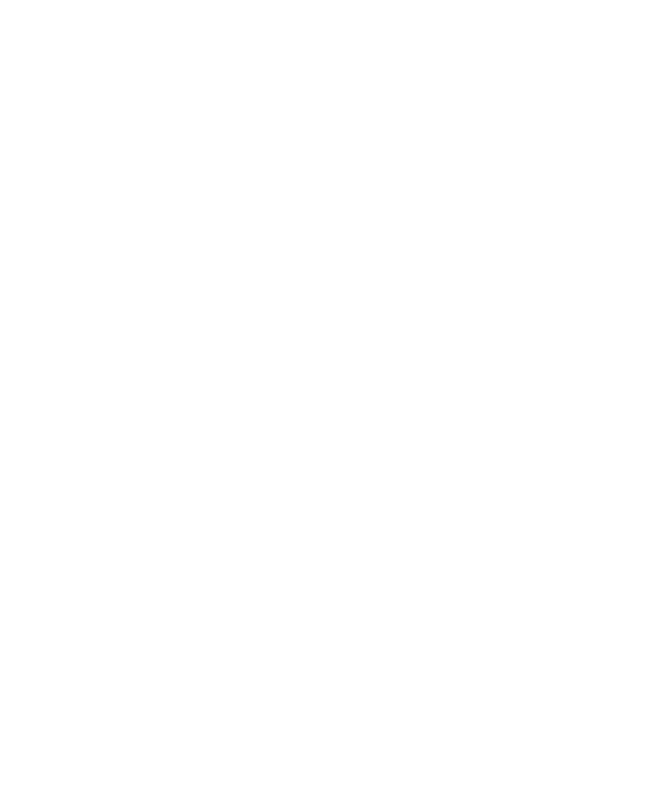
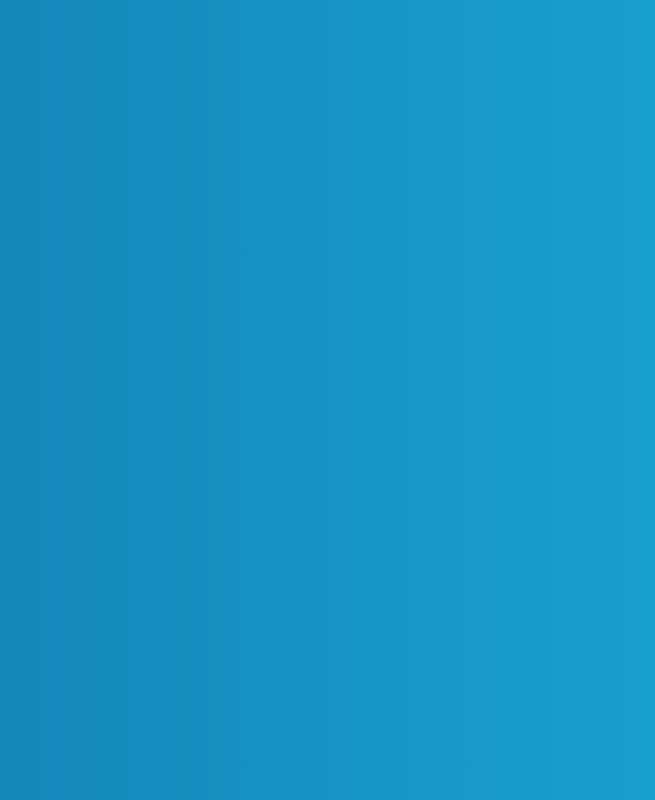
Before and after one commit to dr8co/Quotopia, a Next.js app: page / in a window 1280 px wide. Shown: the whole page, without its empty margins (307-962 px from the left). Built offline with nearby package versions, Linux system fonts and the light colour scheme.

Commit message:
Add a gradient background

```diff
--- /dev/null
+++ b/components/QuoteGenerator/QuoteGeneratorElements.tsx
@@ -0,0 +1,22 @@
+import styled from "styled-components";
+import Link from "next/link";
+import Image from "next/image";
+
+export const GradientBackgroundCon = styled.div`
+  background: linear-gradient(to right, #000046, #1CB5E0);
+  background-size: 400% 400%;
+  animation: gradient 6s ease infinite;
+  height: 100vh;
+  width: 100vw;
+  @keyframes gradient {
+    0% {
+      background-position: 0 50%;
+    }
+    50% {
+      background-position: 100% 50%;
+    }
+    100% {
+      background-position: 0 50%;
+    }
+  }
+`;
--- a/pages/index.tsx
+++ b/pages/index.tsx
@@ -1,16 +1,22 @@
 import Head from 'next/head'
 import Image from 'next/image'
 import styles from '@/styles/Home.module.css'
+import {GradientBackgroundCon} from "@/components/QuoteGenerator/QuoteGeneratorElements";
 
 export default function Home() {
   return (
     <>
       <Head>
         <title>Quotopia: Inspirational Quote Generator</title>
-        <meta name="description" content="A simple" />
+        <meta name="description" content="A simple inspirational quote generator" />
         <meta name="viewport" content="width=device-width, initial-scale=1" />
         <link rel="icon" href="/favicon.ico" />
       </Head>
+        {/* Background */}
+        <GradientBackgroundCon>
+
+        </GradientBackgroundCon>
+
     </>
   )
 }
```
